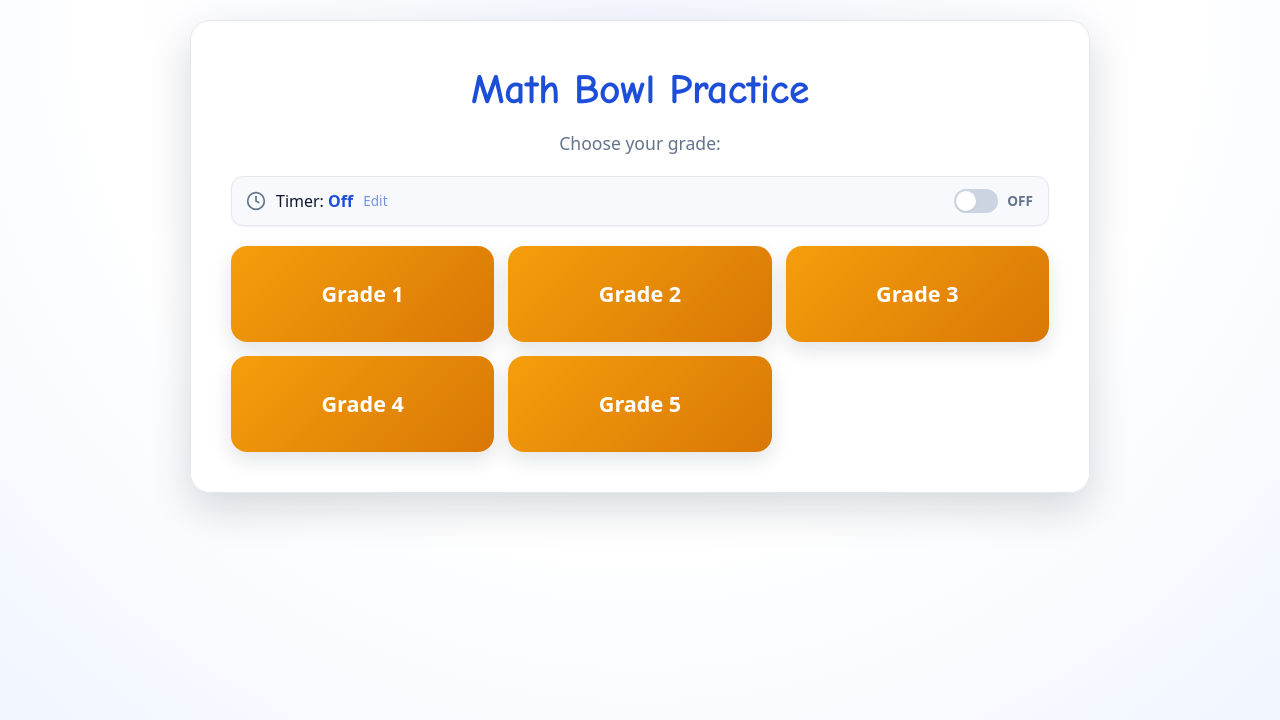
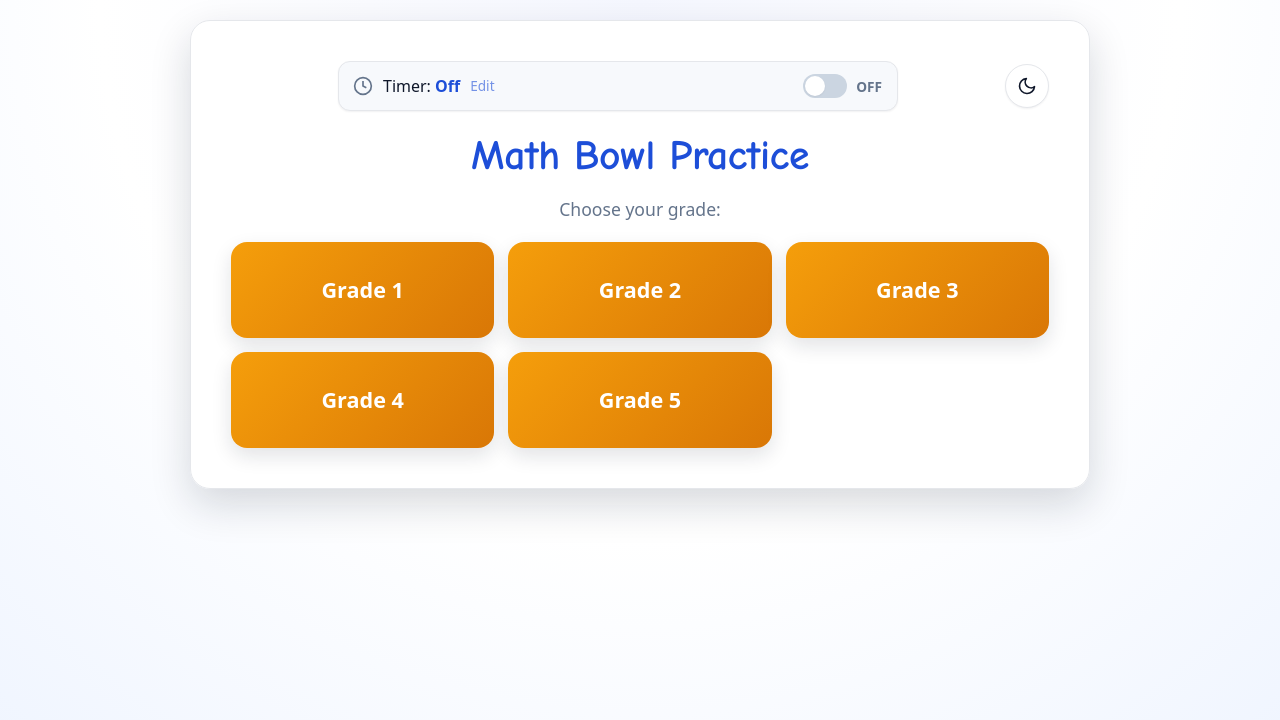
Before and after one commit to cdowell09/math-bowl, a React (Vite) app: page / in a window 1280 px wide. Shown: the top 720 px of the page. Built offline with nearby package versions, Linux system fonts and the light colour scheme.

Commit message:
feat: add dark mode and unified header bar

```diff
--- a/index.html
+++ b/index.html
@@ -8,6 +8,20 @@
     <link rel="preconnect" href="https://fonts.googleapis.com">
     <link rel="preconnect" href="https://fonts.gstatic.com" crossorigin>
     <link href="https://fonts.googleapis.com/css2?family=Comic+Neue:wght@400;700&display=swap" rel="stylesheet">
+    <script>
+      (() => {
+        try {
+          const stored = localStorage.getItem('mathbowl-theme');
+          const theme = stored === 'light' || stored === 'dark'
+            ? stored
+            : (window.matchMedia('(prefers-color-scheme: dark)').matches ? 'dark' : 'light');
+          document.documentElement.setAttribute('data-theme', theme);
+          document.documentElement.style.colorScheme = theme;
+        } catch {
+          // ignore storage errors
+        }
+      })();
+    </script>
     <title>Math Bowl Practice</title>
   </head>
   <body>
--- a/src/App.tsx
+++ b/src/App.tsx
@@ -17,6 +17,7 @@ import { PrintWorksheetModal, WorksheetPrintView } from './components/worksheet'
 import { useTimerSettings } from './hooks/useTimerSettings';
 import { useWorksheetModal } from './hooks/useWorksheetModal';
 import { usePrint } from './hooks/usePrint';
+import { useTheme } from './hooks/useTheme';
 
 // Add more grades here as you implement them
 const grades: GradeConfig[] = [grade1, grade2, grade3, grade4, grade5];
@@ -53,6 +54,7 @@ function withBase(path: string): string {
 }
 
 function App() {
+  const { theme, toggleTheme } = useTheme();
   const [screen, setScreen] = useState<Screen>('grades');
   const [selectedGrade, setSelectedGrade] = useState<GradeConfig | null>(null);
   const [selectedProblemType, setSelectedProblemType] = useState<ProblemType | null>(null);
@@ -169,6 +171,8 @@ function App() {
           timerConfig={timerConfig}
           onTimerToggle={toggleTimer}
           onOpenTimerSettings={() => setShowTimerSettings(true)}
+          theme={theme}
+          onToggleTheme={toggleTheme}
         />
       )}
 
@@ -181,6 +185,8 @@ function App() {
           timerConfig={timerConfig}
           onTimerToggle={toggleTimer}
           onOpenTimerSettings={() => setShowTimerSettings(true)}
+          theme={theme}
+          onToggleTheme={toggleTheme}
         />
       )}
 
@@ -190,6 +196,8 @@ function App() {
           onComplete={handleQuizComplete}
           onBack={handleBackToProblemTypes}
           timerConfig={timerConfig}
+          theme={theme}
+          onToggleTheme={toggleTheme}
         />
       )}
 
@@ -205,6 +213,11 @@ function App() {
           onPrintWorksheet={handleOpenWorksheetModal}
           grade={selectedGrade}
           problemType={selectedProblemType}
+          timerConfig={timerConfig}
+          onTimerToggle={toggleTimer}
+          onOpenTimerSettings={() => setShowTimerSettings(true)}
+          theme={theme}
+          onToggleTheme={toggleTheme}
         />
       )}
 
--- a/src/components/GradeSelector.tsx
+++ b/src/components/GradeSelector.tsx
@@ -1,6 +1,8 @@
 import { GradeConfig } from '../types';
 import { TimerConfig } from '../types/timer';
 import { TimerToggle } from './TimerToggle';
+import { Theme } from '../hooks/useTheme';
+import { ThemeToggle } from './ThemeToggle';
 
 interface GradeSelectorProps {
   grades: GradeConfig[];
@@ -8,19 +10,29 @@ interface GradeSelectorProps {
   timerConfig: TimerConfig;
   onTimerToggle: () => void;
   onOpenTimerSettings: () => void;
+  theme: Theme;
+  onToggleTheme: () => void;
 }
 
-export function GradeSelector({ grades, onSelect, timerConfig, onTimerToggle, onOpenTimerSettings }: GradeSelectorProps) {
+export function GradeSelector({ grades, onSelect, timerConfig, onTimerToggle, onOpenTimerSettings, theme, onToggleTheme }: GradeSelectorProps) {
   return (
     <div className="grade-selector">
+      <div className="header-bar">
+        <div className="header-bar-left" />
+        <div className="header-bar-center">
+          <TimerToggle
+            config={timerConfig}
+            onToggle={onTimerToggle}
+            onOpenSettings={onOpenTimerSettings}
+          />
+        </div>
+        <div className="header-bar-right">
+          <ThemeToggle theme={theme} onToggle={onToggleTheme} />
+        </div>
+      </div>
+
       <h1>Math Bowl Practice</h1>
       <p>Choose your grade:</p>
-
-      <TimerToggle
-        config={timerConfig}
-        onToggle={onTimerToggle}
-        onOpenSettings={onOpenTimerSettings}
-      />
 
       <div className="grade-grid">
         {grades.map((grade) => (
--- a/src/components/ProblemTypeSelector.tsx
+++ b/src/components/ProblemTypeSelector.tsx
@@ -2,6 +2,8 @@ import { GradeConfig, ProblemType } from '../types';
 import { TimerConfig } from '../types/timer';
 import { WorksheetModalContext } from '../types/worksheet';
 import { TimerToggle } from './TimerToggle';
+import { Theme } from '../hooks/useTheme';
+import { ThemeToggle } from './ThemeToggle';
 
 interface ProblemTypeSelectorProps {
   grade: GradeConfig;
@@ -11,6 +13,8 @@ interface ProblemTypeSelectorProps {
   timerConfig: TimerConfig;
   onTimerToggle: () => void;
   onOpenTimerSettings: () => void;
+  theme: Theme;
+  onToggleTheme: () => void;
 }
 
 function PrintIcon() {
@@ -23,7 +27,7 @@ function PrintIcon() {
   );
 }
 
-export function ProblemTypeSelector({ grade, onSelect, onBack, onPrintWorksheet, timerConfig, onTimerToggle, onOpenTimerSettings }: ProblemTypeSelectorProps) {
+export function ProblemTypeSelector({ grade, onSelect, onBack, onPrintWorksheet, timerConfig, onTimerToggle, onOpenTimerSettings, theme, onToggleTheme }: ProblemTypeSelectorProps) {
   const handleSurpriseMe = () => {
     const surpriseProblemType: ProblemType = {
       id: 'surprise-me',
@@ -66,15 +70,24 @@ export function ProblemTypeSelector({ grade, onSelect, onBack, onPrintWorksheet,
 
   return (
     <div className="problem-type-selector">
-      <button className="back-button" onClick={onBack}>← Back</button>
+      <div className="header-bar">
+        <div className="header-bar-left">
+          <button className="back-button" onClick={onBack}>← Back</button>
+        </div>
+        <div className="header-bar-center">
+          <TimerToggle
+            config={timerConfig}
+            onToggle={onTimerToggle}
+            onOpenSettings={onOpenTimerSettings}
+          />
+        </div>
+        <div className="header-bar-right">
+          <ThemeToggle theme={theme} onToggle={onToggleTheme} />
+        </div>
+      </div>
+
       <h2>{grade.name}</h2>
       <p>Choose what to practice:</p>
-
-      <TimerToggle
-        config={timerConfig}
-        onToggle={onTimerToggle}
-        onOpenSettings={onOpenTimerSettings}
-      />
 
       <div className="surprise-me-wrapper">
         <button className="surprise-me-button" onClick={handleSurpriseMe} type="button">
--- a/src/components/Quiz.tsx
+++ b/src/components/Quiz.tsx
@@ -3,19 +3,23 @@ import { Problem, ProblemType } from '../types';
 import { TimerConfig, TimedQuizResults, DEFAULT_TIMER_CONFIG } from '../types/timer';
 import { useTimer } from '../hooks/useTimer';
 import { TimerDisplay } from './TimerDisplay';
+import { Theme } from '../hooks/useTheme';
+import { ThemeToggle } from './ThemeToggle';
 
 interface QuizProps {
   problemType: ProblemType;
   onComplete: (score: number, total: number, problems: Problem[], answers: (number | null)[], timing?: TimedQuizResults) => void;
   onBack: () => void;
   timerConfig?: TimerConfig;
+  theme: Theme;
+  onToggleTheme: () => void;
 }
 
 const QUIZ_SIZE = 10;
 
 const isSurpriseMe = (problemType: ProblemType) => problemType.id === 'surprise-me';
 
-export function Quiz({ problemType, onComplete, onBack, timerConfig }: QuizProps) {
+export function Quiz({ problemType, onComplete, onBack, timerConfig, theme, onToggleTheme }: QuizProps) {
   const [problems, setProblems] = useState<Problem[]>([]);
   const [answers, setAnswers] = useState<(string)[]>([]);
   const [hasStarted, setHasStarted] = useState(false);
@@ -95,8 +99,11 @@ export function Quiz({ problemType, onComplete, onBack, timerConfig }: QuizProps
 
   return (
     <div className="quiz">
-      <div className="quiz-header">
+      <div className="header-bar">
+        <div className="header-bar-left">
           <button className="back-button" onClick={onBack}>← Back</button>
+        </div>
+        <div className="header-bar-center">
           {timer.isTimerEnabled && (
             <TimerDisplay
               timeRemaining={timer.state.timeRemaining}
@@ -104,6 +111,10 @@ export function Quiz({ problemType, onComplete, onBack, timerConfig }: QuizProps
               formatTime={timer.formatTime}
             />
           )}
+        </div>
+        <div className="header-bar-right">
+          <ThemeToggle theme={theme} onToggle={onToggleTheme} />
+        </div>
       </div>
       <h2>{problemType.name}</h2>
       <p className="quiz-instructions">{problemType.description}</p>
--- a/src/components/Results.tsx
+++ b/src/components/Results.tsx
@@ -1,9 +1,12 @@
 import { GradeConfig, Problem, ProblemType } from '../types';
-import { TimedQuizResults } from '../types/timer';
+import { TimerConfig, TimedQuizResults } from '../types/timer';
 import { WorksheetModalContext } from '../types/worksheet';
 import { Celebration } from './Celebration';
 import { TimedResults } from './TimedResults';
+import { TimerToggle } from './TimerToggle';
 import { PrintWorksheetButton } from './worksheet';
+import { Theme } from '../hooks/useTheme';
+import { ThemeToggle } from './ThemeToggle';
 
 interface ResultsProps {
   score: number;
@@ -16,9 +19,14 @@ interface ResultsProps {
   onPrintWorksheet: (context: WorksheetModalContext) => void;
   grade: GradeConfig;
   problemType: ProblemType;
+  timerConfig: TimerConfig;
+  onTimerToggle: () => void;
+  onOpenTimerSettings: () => void;
+  theme: Theme;
+  onToggleTheme: () => void;
 }
 
-export function Results({ score, total, problems, answers, onTryAgain, onBack, timing, onPrintWorksheet, grade, problemType }: ResultsProps) {
+export function Results({ score, total, problems, answers, onTryAgain, onBack, timing, onPrintWorksheet, grade, problemType, timerConfig, onTimerToggle, onOpenTimerSettings, theme, onToggleTheme }: ResultsProps) {
   const percentage = Math.round((score / total) * 100);
 
   const getMessage = () => {
@@ -30,6 +38,22 @@ export function Results({ score, total, problems, answers, onTryAgain, onBack, t
 
   return (
     <div className="results">
+      <div className="header-bar">
+        <div className="header-bar-left">
+          <button className="back-button" onClick={onBack}>← Back</button>
+        </div>
+        <div className="header-bar-center">
+          <TimerToggle
+            config={timerConfig}
+            onToggle={onTimerToggle}
+            onOpenSettings={onOpenTimerSettings}
+          />
+        </div>
+        <div className="header-bar-right">
+          <ThemeToggle theme={theme} onToggle={onToggleTheme} />
+        </div>
+      </div>
+
       {percentage === 100 && <Celebration />}
       <h2>{getMessage()}</h2>
       <div className="score-display">
@@ -81,9 +105,6 @@ export function Results({ score, total, problems, answers, onTryAgain, onBack, t
             })
           }
         />
-        <button className="back-button" onClick={onBack}>
-          Choose Different Problems
-        </button>
       </div>
     </div>
   );
--- /dev/null
+++ b/src/components/ThemeToggle.tsx
@@ -0,0 +1,46 @@
+import { Theme } from '../hooks/useTheme';
+
+interface ThemeToggleProps {
+  theme: Theme;
+  onToggle: () => void;
+}
+
+function SunIcon() {
+  return (
+    <svg viewBox="0 0 24 24" fill="none" stroke="currentColor" strokeWidth="2" strokeLinecap="round" strokeLinejoin="round" aria-hidden="true">
+      <circle cx="12" cy="12" r="5" />
+      <line x1="12" y1="1" x2="12" y2="3" />
+      <line x1="12" y1="21" x2="12" y2="23" />
+      <line x1="4.22" y1="4.22" x2="5.64" y2="5.64" />
+      <line x1="18.36" y1="18.36" x2="19.78" y2="19.78" />
+      <line x1="1" y1="12" x2="3" y2="12" />
+      <line x1="21" y1="12" x2="23" y2="12" />
+      <line x1="4.22" y1="19.78" x2="5.64" y2="18.36" />
+      <line x1="18.36" y1="5.64" x2="19.78" y2="4.22" />
+    </svg>
+  );
+}
+
+function MoonIcon() {
+  return (
+    <svg viewBox="0 0 24 24" fill="none" stroke="currentColor" strokeWidth="2" strokeLinecap="round" strokeLinejoin="round" aria-hidden="true">
+      <path d="M21 12.79A9 9 0 1 1 11.21 3a7 7 0 0 0 9.79 9.79z" />
+    </svg>
+  );
+}
+
+export function ThemeToggle({ theme, onToggle }: ThemeToggleProps) {
+  const isDark = theme === 'dark';
+
+  return (
+    <button
+      type="button"
+      className="theme-toggle"
+      onClick={onToggle}
+      aria-label={isDark ? 'Switch to light mode' : 'Switch to dark mode'}
+      title={isDark ? 'Light mode' : 'Dark mode'}
+    >
+      {isDark ? <SunIcon /> : <MoonIcon />}
+    </button>
+  );
+}
--- /dev/null
+++ b/src/hooks/useTheme.ts
@@ -0,0 +1,37 @@
+import { useCallback, useEffect, useState } from 'react';
+
+export type Theme = 'light' | 'dark';
+
+const STORAGE_KEY = 'mathbowl-theme';
+
+function getInitialTheme(): Theme {
+  if (typeof window === 'undefined') return 'light';
+  try {
+    const stored = localStorage.getItem(STORAGE_KEY);
+    if (stored === 'light' || stored === 'dark') return stored;
+  } catch {
+    // ignore storage failures
+  }
+  return window.matchMedia('(prefers-color-scheme: dark)').matches ? 'dark' : 'light';
+}
+
+export function useTheme() {
+  const [theme, setTheme] = useState<Theme>(() => getInitialTheme());
+
+  useEffect(() => {
+    const root = document.documentElement;
+    root.setAttribute('data-theme', theme);
+    root.style.colorScheme = theme;
+    try {
+      localStorage.setItem(STORAGE_KEY, theme);
+    } catch {
+      // ignore storage failures
+    }
+  }, [theme]);
+
+  const toggleTheme = useCallback(() => {
+    setTheme(prev => (prev === 'dark' ? 'light' : 'dark'));
+  }, []);
+
+  return { theme, setTheme, toggleTheme };
+}
--- a/src/index.css
+++ b/src/index.css
@@ -5,19 +5,33 @@
 }
 
 :root {
+  color-scheme: light;
   --color-bg-start: #f5f7ff;
+  --color-bg-mid: #ffffff;
   --color-bg-end: #e8f0ff;
   --color-surface: #ffffff;
   --color-surface-muted: #f7f9fc;
+  --color-app-surface: rgba(255, 255, 255, 0.98);
   --color-border: #e5e7eb;
   --color-text: #0f172a;
   --color-text-muted: #64748b;
   --color-primary: #2563eb;
   --color-primary-strong: #1d4ed8;
+  --color-primary-soft: rgba(37, 99, 235, 0.12);
+  --color-primary-soft-border: rgba(37, 99, 235, 0.2);
+  --color-primary-soft-hover: rgba(37, 99, 235, 0.08);
   --color-accent: #f59e0b;
   --color-accent-strong: #d97706;
+  --color-accent-soft: rgba(245, 158, 11, 0.12);
+  --color-accent-soft-border: rgba(245, 158, 11, 0.35);
   --color-success: #16a34a;
+  --color-success-soft: rgba(22, 163, 74, 0.12);
+  --color-success-soft-border: rgba(22, 163, 74, 0.35);
   --color-danger: #dc2626;
+  --color-danger-soft: rgba(220, 38, 38, 0.12);
+  --color-danger-soft-border: rgba(220, 38, 38, 0.35);
+  --color-toggle-track-off: #cbd5e1;
+  --color-divider: #cbd5e1;
   --radius-xl: 20px;
   --radius-lg: 16px;
   --radius-md: 12px;
@@ -28,6 +42,41 @@
   --focus-ring-accent: 0 0 0 3px rgba(245, 158, 11, 0.25);
 }
 
+:root[data-theme="dark"] {
+  color-scheme: dark;
+  --color-bg-start: #0b1020;
+  --color-bg-mid: #0b1220;
+  --color-bg-end: #101a33;
+  --color-surface: #0f172a;
+  --color-surface-muted: #111827;
+  --color-app-surface: rgba(15, 23, 42, 0.96);
+  --color-border: #1f2937;
+  --color-text: #e2e8f0;
+  --color-text-muted: #94a3b8;
+  --color-primary: #60a5fa;
+  --color-primary-strong: #3b82f6;
+  --color-primary-soft: rgba(96, 165, 250, 0.18);
+  --color-primary-soft-border: rgba(96, 165, 250, 0.35);
+  --color-primary-soft-hover: rgba(96, 165, 250, 0.12);
+  --color-accent: #fbbf24;
+  --color-accent-strong: #f59e0b;
+  --color-accent-soft: rgba(251, 191, 36, 0.16);
+  --color-accent-soft-border: rgba(251, 191, 36, 0.4);
+  --color-success: #22c55e;
+  --color-success-soft: rgba(34, 197, 94, 0.18);
+  --color-success-soft-border: rgba(34, 197, 94, 0.45);
+  --color-danger: #f87171;
+  --color-danger-soft: rgba(248, 113, 113, 0.18);
+  --color-danger-soft-border: rgba(248, 113, 113, 0.45);
+  --color-toggle-track-off: #334155;
+  --color-divider: #475569;
+  --shadow-sm: 0 1px 2px rgba(0, 0, 0, 0.4);
+  --shadow-md: 0 8px 20px rgba(0, 0, 0, 0.5);
+  --shadow-lg: 0 16px 40px rgba(0, 0, 0, 0.6);
+  --focus-ring-primary: 0 0 0 3px rgba(96, 165, 250, 0.35);
+  --focus-ring-accent: 0 0 0 3px rgba(251, 191, 36, 0.35);
+}
+
 button:focus-visible,
 input:focus-visible {
   outline: none;
@@ -38,7 +87,7 @@ body {
   font-family: system-ui, -apple-system, Segoe UI, Roboto, Helvetica, Arial, sans-serif;
   color: var(--color-text);
   background:
-    radial-gradient(1200px circle at top, var(--color-bg-start) 0%, #ffffff 45%, var(--color-bg-end) 100%);
+    radial-gradient(1200px circle at top, var(--color-bg-start) 0%, var(--color-bg-mid) 45%, var(--color-bg-end) 100%);
   min-height: 100vh;
   padding: 20px;
   padding: max(20px, env(safe-area-inset-top)) max(20px, env(safe-area-inset-right)) max(20px, env(safe-area-inset-bottom)) max(20px, env(safe-area-inset-left));
@@ -50,11 +99,69 @@ body {
   position: relative;
   max-width: 720px;
   margin: 0 auto;
-  background: rgba(255, 255, 255, 0.98);
+  background: var(--color-app-surface);
   border: 1px solid var(--color-border);
   border-radius: var(--radius-xl);
   padding: 28px;
   box-shadow: var(--shadow-lg);
+}
+
+.header-bar {
+  display: flex;
+  align-items: center;
+  gap: 12px;
+  margin-bottom: 16px;
+}
+
+.header-bar-left {
+  flex: 0 0 auto;
+}
+
+.header-bar-center {
+  flex: 1;
+  display: flex;
+  justify-content: center;
+}
+
+.header-bar-right {
+  flex: 0 0 auto;
+}
+
+.header-bar .back-button {
+  margin-bottom: 0;
+}
+
+.header-bar .timer-toggle {
+  margin-bottom: 0;
+  width: 100%;
+  max-width: 560px;
+}
+
+.theme-toggle {
+  display: inline-flex;
+  align-items: center;
+  justify-content: center;
+  width: 44px;
+  height: 44px;
+  padding: 0;
+  border: 1px solid var(--color-border);
+  border-radius: 50%;
+  background: var(--color-surface);
+  color: var(--color-text);
+  cursor: pointer;
+  box-shadow: var(--shadow-sm);
+  transition: background 0.15s ease, transform 0.15s ease, box-shadow 0.15s ease;
+}
+
+.theme-toggle:hover {
+  background: var(--color-surface-muted);
+  transform: translateY(-1px);
+  box-shadow: var(--shadow-md);
+}
+
+.theme-toggle svg {
+  width: 20px;
+  height: 20px;
 }
 
 h1, h2, h3 {
@@ -244,16 +351,7 @@ p {
   text-align: center;
 }
 
-.quiz-header {
-  display: flex;
-  justify-content: space-between;
-  align-items: flex-start;
-  margin-bottom: 8px;
-}
-
-.quiz-header .back-button {
-  margin-bottom: 0;
-}
+/* Quiz uses the shared header-bar */
 
 .quiz-instructions {
   margin-bottom: 32px;
@@ -313,7 +411,7 @@ p {
 }
 
 .timer-toggle--active {
-  background: #eef4ff;
+  background: var(--color-primary-soft);
   border-color: var(--color-primary);
 }
 
@@ -369,7 +467,7 @@ p {
 .timer-toggle-switch-track {
   width: 44px;
   height: 24px;
-  background: #cbd5e1;
+  background: var(--color-toggle-track-off);
   border-radius: 12px;
   position: relative;
   transition: background 0.2s;
@@ -441,7 +539,7 @@ p {
 }
 
 .problem-category {
-  background: rgba(37, 99, 235, 0.12);
+  background: var(--color-primary-soft);
   color: var(--color-primary-strong);
   font-size: 0.65rem;
   font-weight: bold;
@@ -514,7 +612,7 @@ p {
 }
 
 .score-divider {
-  color: #ccc;
+  color: var(--color-divider);
   margin: 0 8px;
 }
 
@@ -548,13 +646,13 @@ p {
 }
 
 .result-row.correct {
-  background: rgba(22, 163, 74, 0.12);
-  border-color: rgba(22, 163, 74, 0.35);
+  background: var(--color-success-soft);
+  border-color: var(--color-success-soft-border);
 }
 
 .result-row.incorrect {
-  background: rgba(220, 38, 38, 0.12);
-  border-color: rgba(220, 38, 38, 0.35);
+  background: var(--color-danger-soft);
+  border-color: var(--color-danger-soft-border);
 }
 
 .result-icon {
@@ -856,7 +954,7 @@ p {
   .problem-number {
     font-size: 0.95rem;
     min-width: auto;
-    color: #666;
+    color: var(--color-text-muted);
   }
 
   .problem-display {
@@ -921,7 +1019,7 @@ p {
   .result-answer {
     font-size: 0.95rem;
     padding-left: 30px;
-    color: #555;
+    color: var(--color-text-muted);
   }
 
   .results-buttons {
@@ -1159,12 +1257,12 @@ p {
 }
 
 .timer-info {
-  background: rgba(245, 158, 11, 0.12);
+  background: var(--color-accent-soft);
   border-radius: var(--radius-md);
-  border: 1px solid rgba(245, 158, 11, 0.35);
+  border: 1px solid var(--color-accent-soft-border);
   padding: 12px 16px;
   font-size: 0.9rem;
-  color: #92400e;
+  color: var(--color-accent-strong);
   margin-bottom: 24px;
   text-align: left;
 }
@@ -1207,9 +1305,9 @@ p {
 
 /* Timed Results */
 .timed-results {
-  background: #eef4ff;
+  background: var(--color-primary-soft);
   border-radius: var(--radius-lg);
-  border: 1px solid rgba(37, 99, 235, 0.2);
+  border: 1px solid var(--color-primary-soft-border);
   padding: 20px;
   margin-bottom: 24px;
 }
@@ -1269,14 +1367,29 @@ p {
     padding: 2px 4px;
   }
 
-  .quiz-header {
-    flex-direction: row;
+  .header-bar {
+    flex-wrap: wrap;
     gap: 8px;
   }
 
-  .quiz-header .back-button {
-    flex: 1;
-    width: auto;
+  .header-bar-left {
+    order: 1;
+    flex: 1 1 auto;
+  }
+
+  .header-bar-right {
+    order: 2;
+    margin-left: auto;
+  }
+
+  .header-bar-center {
+    order: 3;
+    flex: 1 1 100%;
+  }
+
+  .theme-toggle {
+    width: 40px;
+    height: 40px;
   }
 
   .timer-display {
@@ -1396,7 +1509,7 @@ p {
   border: none;
   font-size: 2rem;
   cursor: pointer;
-  color: #999;
+  color: var(--color-text-muted);
   line-height: 1;
   padding: 0;
   width: 32px;
@@ -1404,7 +1517,7 @@ p {
 }
 
 .modal-close-button:hover {
-  color: #666;
+  color: var(--color-text);
 }
 
 /* Worksheet Options */
@@ -1449,7 +1562,7 @@ p {
 }
 
 .count-option:hover {
-  background: rgba(37, 99, 235, 0.08);
+  background: var(--color-primary-soft-hover);
   transform: translateY(-1px);
   box-shadow: var(--shadow-md);
 }
@@ -1528,13 +1641,13 @@ p {
 
 .worksheet-preview-header h3 {
   font-size: 1.1rem;
-  color: #333;
+  color: var(--color-text);
   margin-bottom: 8px;
 }
 
 .preview-name-line {
   font-size: 0.85rem;
-  color: #666;
+  color: var(--color-text-muted);
 }
 
 .worksheet-problems-preview {
@@ -1546,11 +1659,11 @@ p {
 
 .preview-problem {
   padding: 6px 0;
-  color: #333;
+  color: var(--color-text);
 }
 
 .preview-ellipsis {
-  color: #888;
+  color: var(--color-text-muted);
   font-style: italic;
   padding: 8px 0;
 }
@@ -1558,10 +1671,10 @@ p {
 .preview-answer-key-indicator {
   margin-top: 16px;
   padding: 8px 12px;
-  background: rgba(22, 163, 74, 0.12);
+  background: var(--color-success-soft);
   border-radius: var(--radius-md);
-  border: 1px solid rgba(22, 163, 74, 0.35);
-  color: #166534;
+  border: 1px solid var(--color-success-soft-border);
+  color: var(--color-success);
   font-size: 0.85rem;
   text-align: center;
 }
```
Lines whose indentation alone changed are shown as unchanged.
